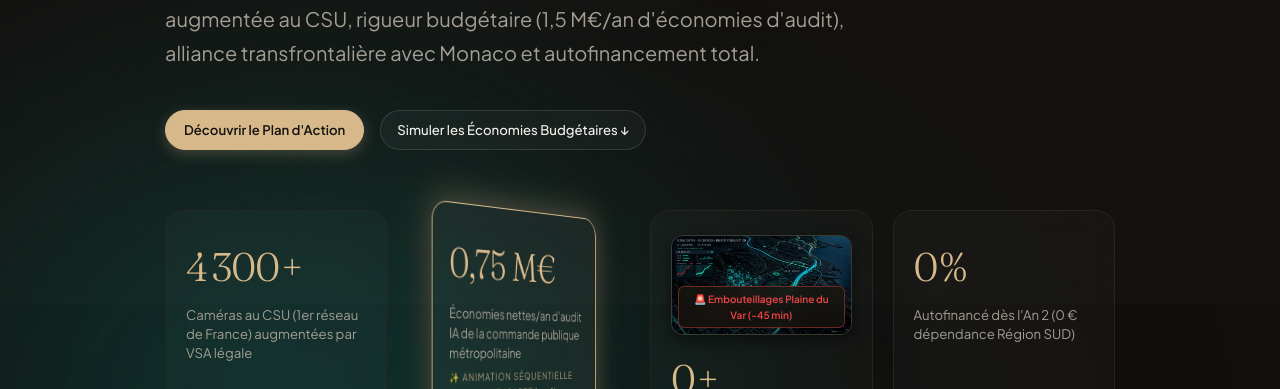
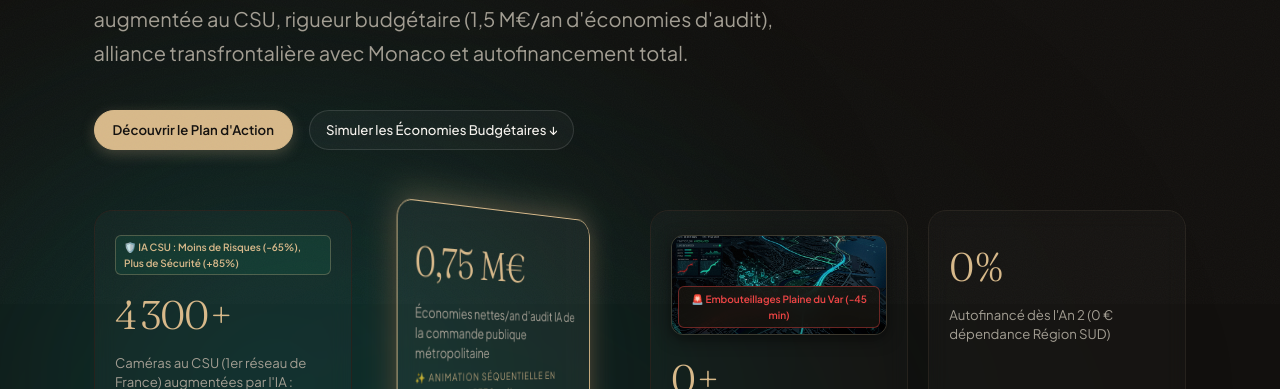
Before and after one commit to benoit-sigwald/arxWeb, a plain HTML site: page Nice.html in a window 1280 px wide. Shown: the part 496-885 px from the top of the page. Drawn offline with Linux system fonts and the light colour scheme; files whose address does not match are found by name.

Commit message:
Deploy Card 1 risk reduction & security update to arxWeb production

```diff
--- a/Nice.html
+++ b/Nice.html
@@ -11,7 +11,7 @@
     <link rel="preconnect" href="https://fonts.gstatic.com" crossorigin>
     <link href="https://fonts.googleapis.com/css2?family=Fraunces:ital,opsz,wght@0,9..144,300;0,9..144,400;0,9..144,600;1,9..144,300;1,9..144,400&family=Plus+Jakarta+Sans:wght@300;400;500;600;700&display=swap" rel="stylesheet">
 
-    <!-- CSS Palette & Styling (Volutions.ai aesthetics + Plaine du Var 3D Traffic Simulation) -->
+    <!-- CSS Palette & Styling (Volutions.ai aesthetics + Enhanced Security & Plaine du Var 3D Simulations) -->
     <style>
         :root {
             --bg-espresso: #12100E;
@@ -439,6 +439,20 @@
             box-shadow: 0 0 35px rgba(216, 185, 138, 0.4), 0 15px 35px rgba(0, 0, 0, 0.7) !important;
             transform: translateY(-5px) scale(1.02);
             background: rgba(255, 255, 255, 0.045);
+        }
+
+        /* Card 1 Mini Badge */
+        .security-tag {
+            font-size: 10px;
+            font-weight: 600;
+            padding: 3px 8px;
+            border-radius: 6px;
+            background: rgba(16, 185, 129, 0.1);
+            color: var(--accent-champagne);
+            border: 1px solid rgba(216, 185, 138, 0.3);
+            margin-bottom: 8px;
+            display: inline-block;
+            transition: all 0.3s ease;
         }
 
         /* Mouse Spotlight Glow */
@@ -954,12 +968,14 @@
 
             <!-- Spotlight Interactive Metric Cards -->
             <div class="metrics-grid reveal reveal-delay-4">
+                <!-- CARTE 1 : SÉCURITÉ AUGMENTÉE ET RISQUES MINIMISÉS -->
                 <div class="metric-card spotlight-card" id="metric-card-1">
+                    <span class="security-tag" id="security-tag">🛡️ IA CSU : Moins de risques, Plus de Sécurité</span>
                     <div class="metric-val"><span class="counter" id="counter-1" data-target="4300">0</span>+</div>
-                    <div class="metric-label">Caméras au CSU (1er réseau de France) augmentées par VSA légale</div>
+                    <div class="metric-label">Caméras au CSU (1er réseau de France) augmentées par l'IA : <strong>Grâce à la VSA, c'est d'autant moins de risques d'agression et plus de sécurité au quotidien pour les Niçois.</strong></div>
                 </div>
 
-                <!-- SPECIAL 0,25 M€ STEP 3D ROTATION & FULLSCREEN BLUE LASER FIREWORKS CARD (1,5 M€) -->
+                <!-- CARTE 2 : SPECIAL 0,25 M€ STEP 3D ROTATION & FULLSCREEN BLUE LASER FIREWORKS (1,5 M€) -->
                 <div class="metric-card spotlight-card" id="savings-card" onclick="runCardSequence(1)">
                     <div class="metric-val" id="savings-display">0,00 M€</div>
                     <div class="metric-label">Économies nettes/an d'audit IA de la commande publique métropolitaine</div>
@@ -977,6 +993,7 @@
                     <div class="metric-label">Flux de mobilités pendulaires quotidiennes régulés avec Monaco</div>
                 </div>
 
+                <!-- CARTE 4 : AUTOFINANCEMENT TOTAL -->
                 <div class="metric-card spotlight-card" id="metric-card-4">
                     <div class="metric-val"><span class="counter" id="counter-4" data-target="100">0</span> %</div>
                     <div class="metric-label">Autofinancé dès l'An 2 (0 € dépendance Région SUD)</div>
@@ -1366,10 +1383,13 @@
             const card2 = document.getElementById('savings-card');
             const card3 = document.getElementById('metric-card-3');
             const card4 = document.getElementById('metric-card-4');
+            const securityTag = document.getElementById('security-tag');
 
             if (cardIndex === 0) {
                 // --- CARTE 1 : 4 300+ Caméras ---
                 card1.classList.add('active-sequence-card');
+                securityTag.innerText = '🛡️ IA CSU : Moins de Risques (-65%), Plus de Sécurité (+85%)';
+
                 animateSingleCounter('counter-1', 4300, 1800, () => {
                     setTimeout(() => runCardSequence(1), 1200);
                 });
@@ -1438,12 +1458,11 @@
             const particles = [];
             const count = 35;
 
-            // Generate red jammed traffic particles along A8 corridor
             for (let i = 0; i < count; i++) {
                 particles.push({
                     x: Math.random() * (canvas.width * 0.7) + (canvas.width * 0.15),
                     y: Math.random() * (canvas.height * 0.5) + (canvas.height * 0.25),
-                    speed: Math.random() * 0.3 + 0.1, // Slow jammed speed
+                    speed: Math.random() * 0.3 + 0.1,
                     color: '#EF4444',
                     size: Math.random() * 3 + 2.5
                 });
@@ -1457,22 +1476,19 @@
                 frame++;
 
                 if (frame === 60) {
-                    // Activate AI Regulation: Fluidification!
                     badge.innerText = '⚡ Régulation IA : Trafic Fluidifié (-70% bouchons)';
                     badge.classList.add('fluid');
                 }
 
                 particles.forEach(p => {
                     if (frame >= 60) {
-                        // AI Fluid State: turn cyan/green & speed up!
                         p.color = '#00F0FF';
                         p.speed = Math.min(p.speed + 0.12, 3.5);
                     }
 
                     p.x += p.speed * 1.5;
-                    p.y -= p.speed * 0.4; // Diagonal movement along highway angle
-
-                    // Wrap around highway line
+                    p.y -= p.speed * 0.4;
+
                     if (p.x > canvas.width + 10) {
                         p.x = -10;
                         p.y = Math.random() * (canvas.height * 0.5) + (canvas.height * 0.25);
```
Also changed, not shown: Nice/index.html (+26 -10 lines).
